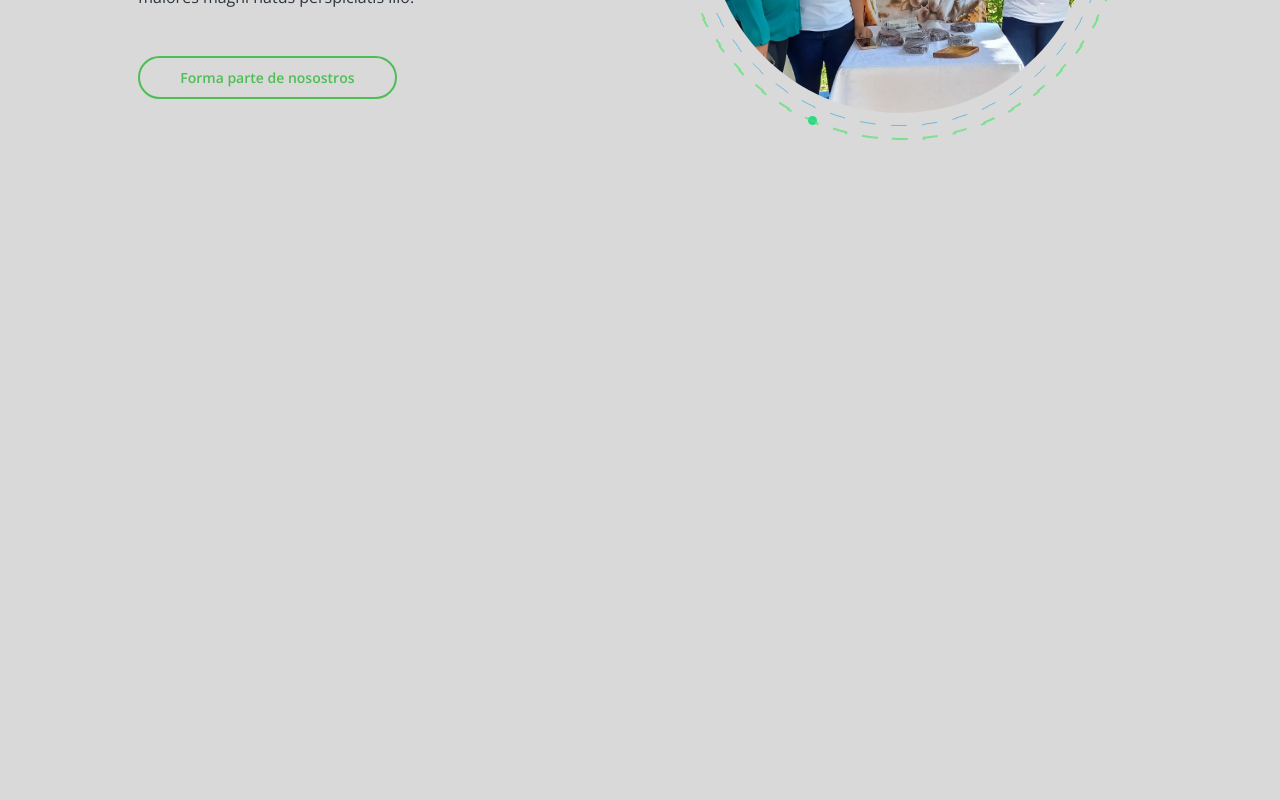
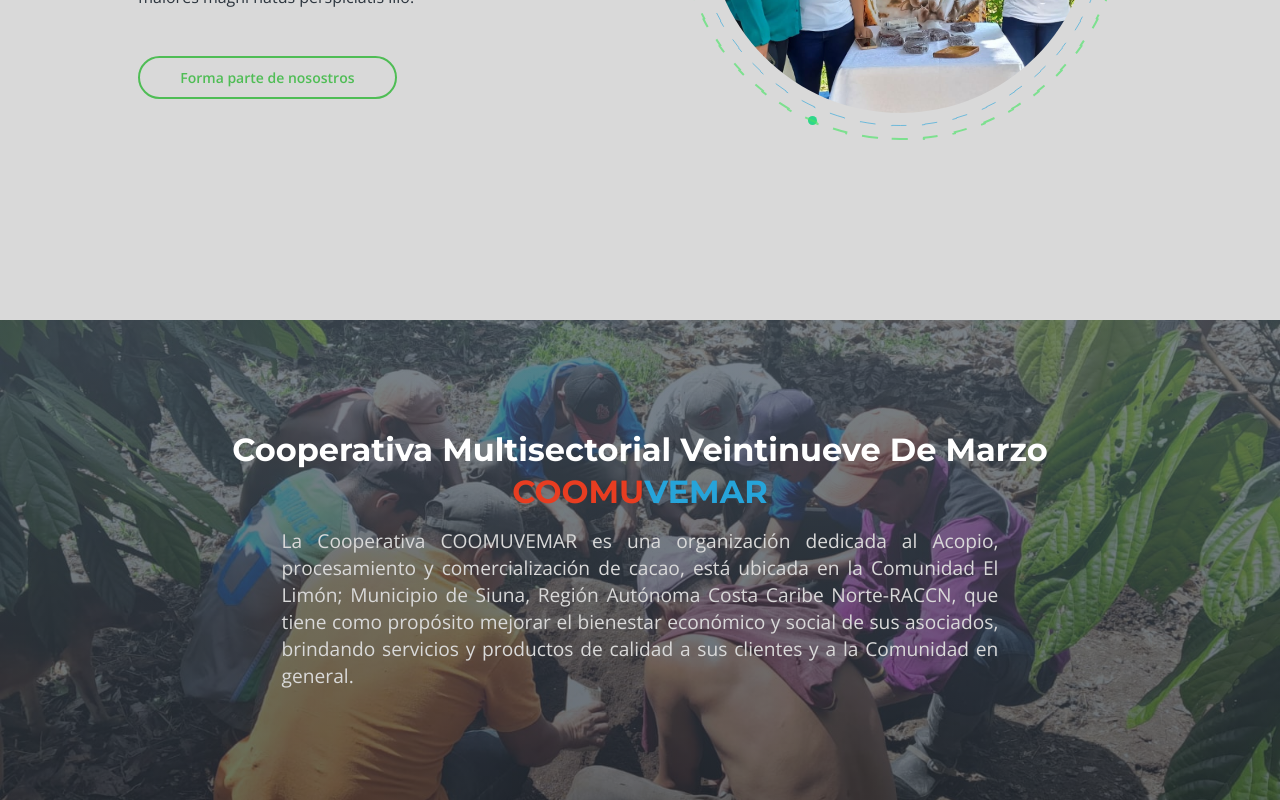
Before and after one commit to Maynor125/commuvemar-frontend, a Next.js app: page / in a window 1280 px wide. Shown: the part 544-1344 px from the top of the page. Before the commit the page ends 864 px from the top, so only its background shows below. Built offline with nearby package versions, Linux system fonts and the light colour scheme.

Commit message:
creacion de seccion-banner de pagina home

```diff
--- /dev/null
+++ b/src/app/home/components/banner/Banner.css
@@ -0,0 +1,61 @@
+.banner
+{
+    width: 100%;
+    height: 60vh;
+    background-image: linear-gradient(to top, rgba(42, 50, 60, 0.701) 0%, rgba(73, 85, 99,0.730 ) 100%),url(../../../../../public/images/home/imagen-about-fondo.jpeg);
+    background-position: center;
+    background-size: cover;
+    background-repeat: no-repeat;
+    background-attachment: fixed;
+    display: flex;
+    flex-direction: column;
+    justify-content: center;
+    align-items: center;
+}
+.banner-container{
+
+    text-align: center;
+}
+.banner-container h2{
+    color: var(--firts-color-white);
+    font-size: var(--h2-font-size);
+    width: 85%;
+    text-align: center;
+    margin: 0 auto;
+}
+.banner-container h2:nth-child(2){
+    margin-top: 4px;
+    color: var(--firts-color-red);
+}
+.banner-container h2:nth-child(2) span{
+    color: var(--firts-color-skybleu);
+}
+.banner-container p
+{
+    width: 70%;
+    margin: 0 auto;
+    margin-top: 1rem;
+    color: var(--firts-color-griss);
+    text-align: justify;
+    font-size: 1.2rem;
+}
+@media screen and (max-width: 1024px)
+{
+    .banner-container p
+    {
+        font-size: 1rem;
+        width: 85%;
+    }
+}
+@media screen and (max-width: 600px)
+{
+    .banner
+    {
+        width: 100%;
+        height: 80vh;
+    }
+    .banner-container
+    {
+        width: 100%;
+    }
+}
--- /dev/null
+++ b/src/app/home/components/banner/Banner.tsx
@@ -0,0 +1,17 @@
+import React from 'react'
+import './Banner.css'
+
+const Banner = () => {
+  return (
+    <section className='banner'>
+         <div className="container banner-container">
+             <h2>Cooperativa Multisectorial Veintinueve De Marzo</h2>
+             <h2>COOMU<span>VEMAR</span></h2>
+
+             <p>La Cooperativa COOMUVEMAR es una organización dedicada al Acopio, procesamiento y comercialización de cacao, está ubicada en la Comunidad El Limón; Municipio de Siuna, Región Autónoma Costa Caribe Norte-RACCN, que tiene como propósito mejorar el bienestar económico y social de sus asociados, brindando servicios y productos de calidad a sus clientes y a la Comunidad en general.</p>
+         </div>
+    </section>
+  )
+}
+
+export default Banner
--- a/src/app/home/components/index.ts
+++ b/src/app/home/components/index.ts
@@ -1,3 +1,3 @@
-export * from './index';
+export { default as Banner } from './banner/Banner';
 export { default as Navbar } from './navbar/Navbar';
 export { default as Welcome } from './welcome/Welcome';
--- a/src/app/page.tsx
+++ b/src/app/page.tsx
@@ -2,13 +2,14 @@ import Image from 'next/image'
 import styles from './page.module.css'
 
 import { Links_home } from './home/data'
-import { Navbar, Welcome } from './home/components'
+import { Banner, Navbar, Welcome } from './home/components'
 
 export default function Home() {
   return (
     <>
       <Navbar pathNames={[Links_home.HOME,Links_home.ABOUT,Links_home.SERVICE,Links_home.CONTACT]}/>
       <Welcome/>
+      <Banner/>
     </>
   )
 }
```
Also changed, not shown: src/app/globals.css (+9 -0 lines).
